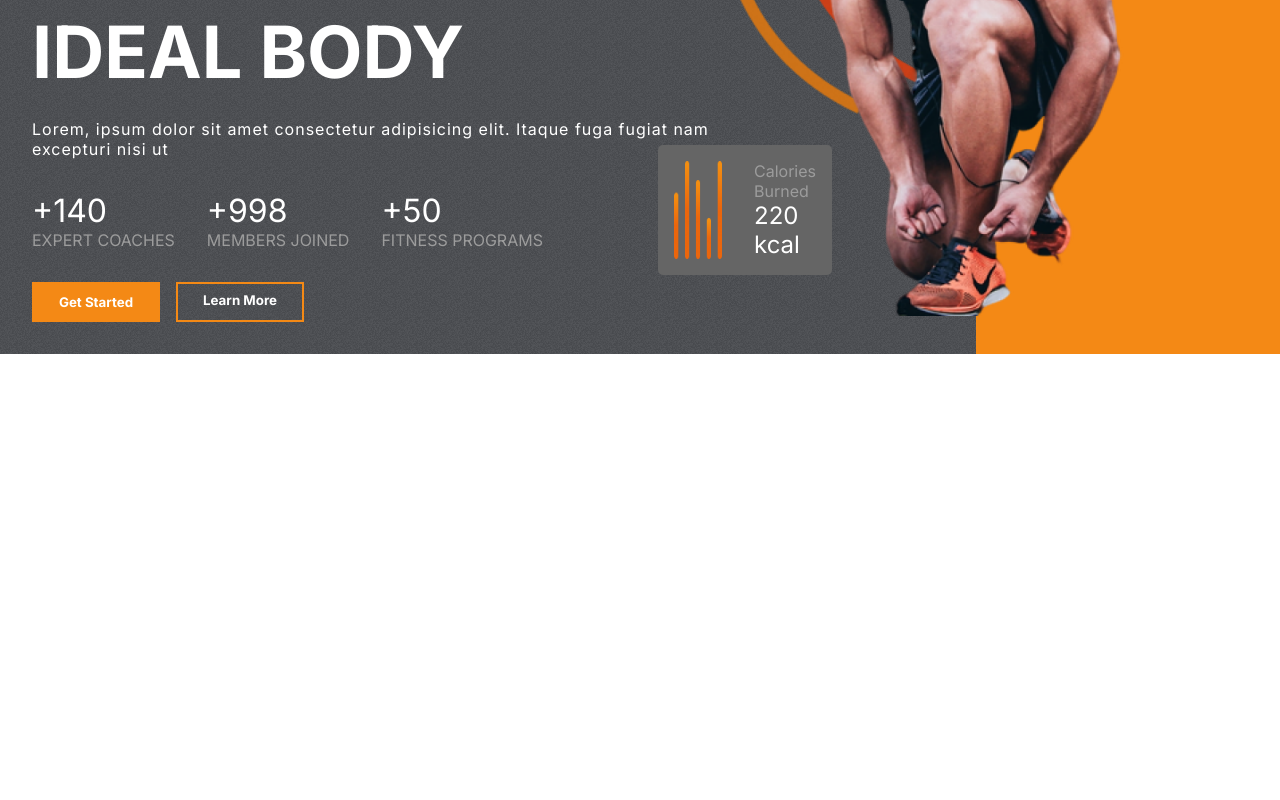
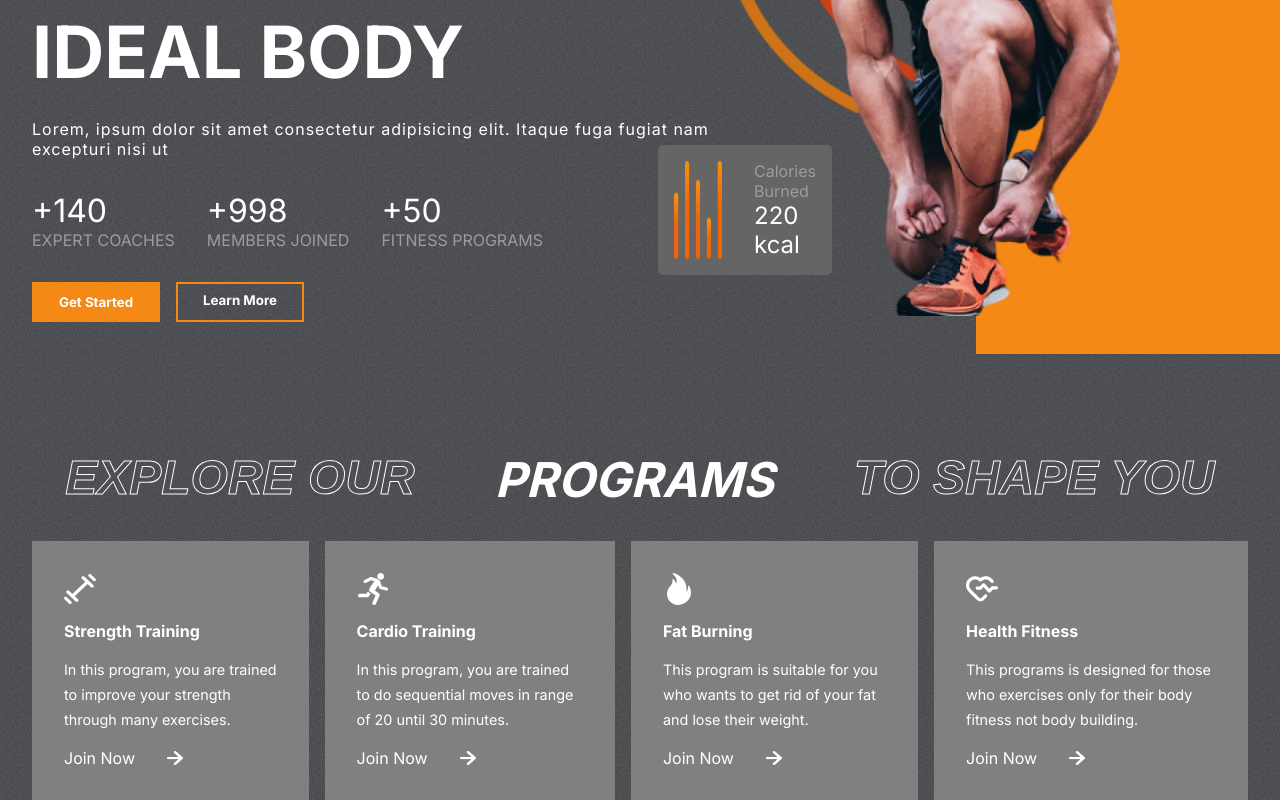
Before and after one commit to root-life28/Gym-Club, a React (Create React App) app: page / in a window 1280 px wide. Shown: the part 367-1167 px from the top of the page. Before the commit the page ends 800 px from the top, so only its background shows below. Built offline with nearby package versions, Linux system fonts and the light colour scheme.

Commit message:
finished programs component

```diff
--- a/src/App.js
+++ b/src/App.js
@@ -1,10 +1,12 @@
 import './App.css';
-import Hero  from './component/Hero';
+import Hero  from './component/Hero/Hero';
+import Programs from './component/programs/Programs';
 
 function App() {
   return (
     <div className="App">
         <Hero/>
+        <Programs/>
     </div>
   );
 }
--- /dev/null
+++ b/src/component/programs/Programs.css
@@ -0,0 +1,64 @@
+.programs{
+    display: flex;
+    flex-direction: column;
+    gap: 2rem;
+    padding: 0 2rem;
+}
+
+.programs-header{
+    display: flex;
+    gap: 5rem;
+    font-weight: bold;
+    font-size: 3rem;
+    justify-content: center;
+    color: white;
+    text-transform: uppercase;
+    font-style: italic;
+}
+
+.programs-categories{
+    display: flex;
+    gap: 1rem;
+}
+.category{
+    display: flex;
+    flex-direction: column;
+    background-color: gray;
+    padding: 2rem;
+    gap: 1rem;
+    color: white;
+    justify-content: space-between;
+}
+
+.category>:nth-child(1)
+{
+    width: 2rem;
+    height: 2rem;
+    fill: white;
+}
+
+.category>:nth-child(2)
+{
+  font-size: 1rem;
+  font-weight: bold;
+}
+
+.category>:nth-child(3)
+{
+  font-size: 0.9rem;
+  line-height: 25px;
+}
+
+.join-now{
+    display: flex;
+    align-items: center;
+    gap: 2rem;
+}
+.join-now>img{
+    width: 1rem;
+}
+
+.category:hover{
+    background: var(--planCard);
+    cursor: pointer;
+}
--- /dev/null
+++ b/src/component/programs/Programs.jsx
@@ -0,0 +1,32 @@
+import React from 'react'
+import './Programs.css'
+import {programsData}from '../../data/programsData'
+import RightArrow from '../../assets/rightArrow.png'
+
+function Programs() {
+  return (
+    <div className="programs" id="programs">
+        {/* header */}
+        <div className="programs-header">
+            <span className='stroke-text'>Explore our</span>
+            <span>Programs</span>
+            <span className='stroke-text'>to shape you</span>
+        </div>
+        <div className="programs-categories">
+            {programsData.map((program)=>(
+                <div className="category">
+                    {program.image}
+                    <span>{program.heading}</span>
+                    <span>{program.details}</span>
+                    <div className='join-now'>
+                        <span>Join Now</span>
+                        <img src={RightArrow} alt="RightArrow" />
+                    </div>
+                </div>
+            ))}
+        </div>
+    </div>
+  )
+}
+
+export default Programs
```
Also changed, not shown: src/component/Hero/Hero.jsx (renamed from src/component/Hero.jsx, +5 -5 lines), src/component/Hero/Hero.css (renamed from src/component/Hero.css).
